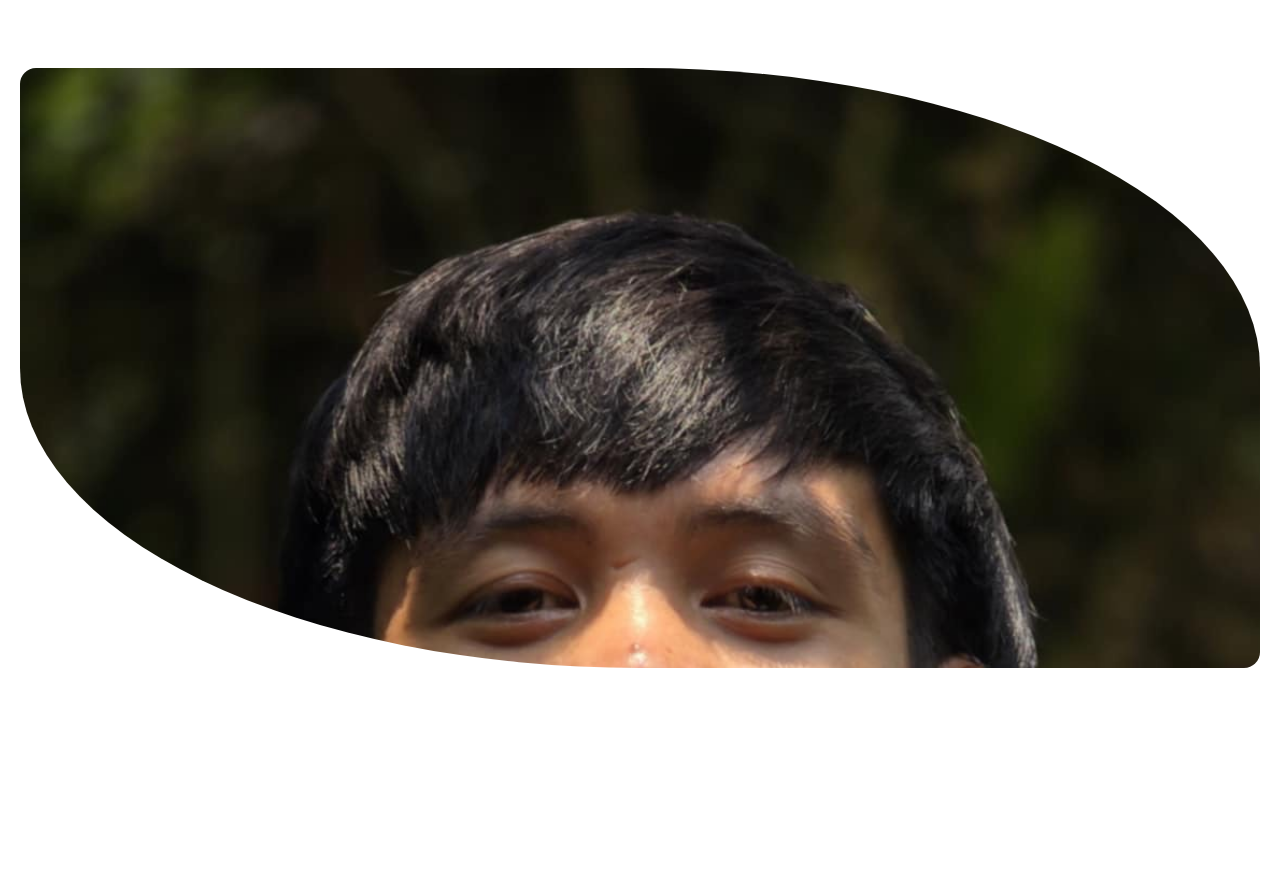
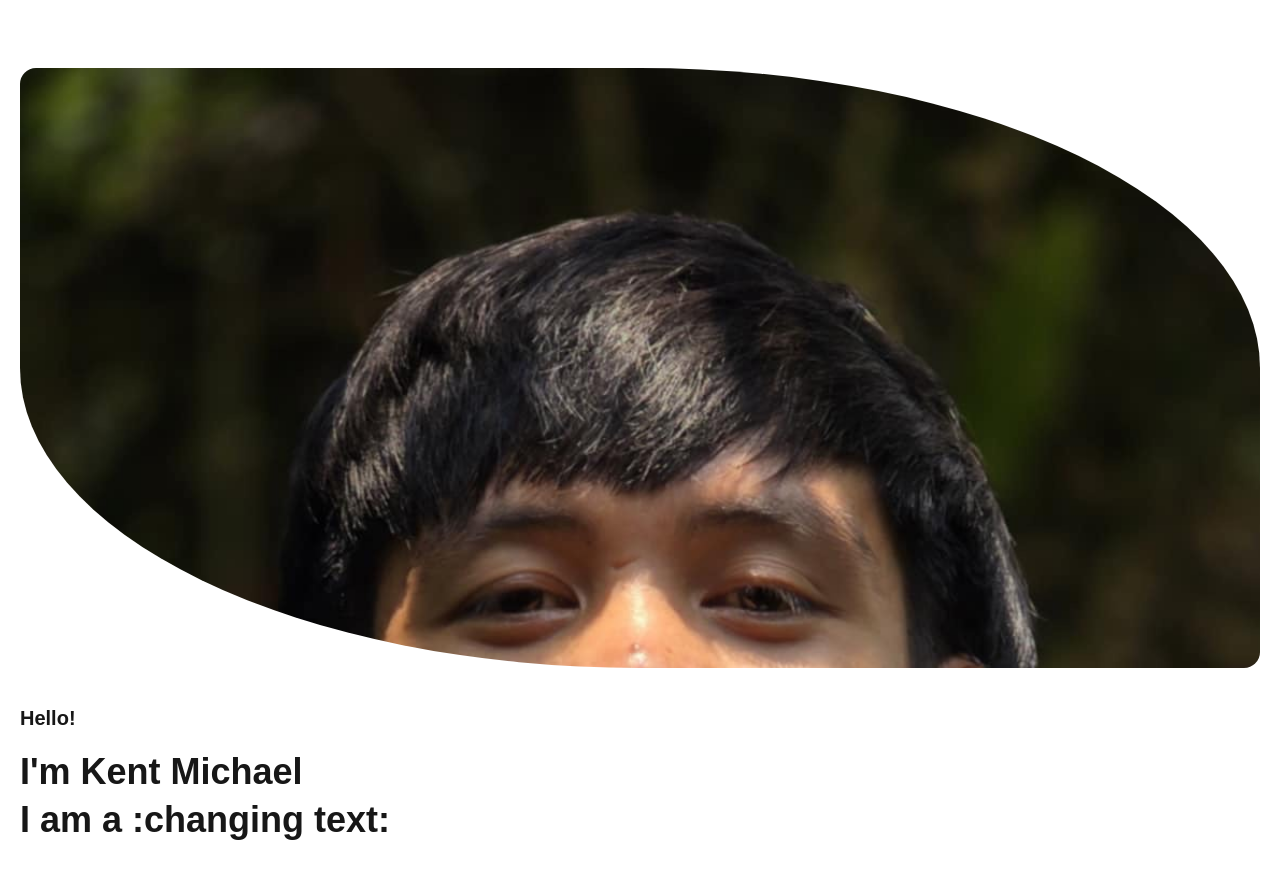
Before and after one commit to kentmichael/kmesan-dev, a Next.js app: page / in a window 1280 px wide. Shown: the top 878 px of the page. Before the commit the page ends 800 px from the top, so only its background shows below. Built offline with nearby package versions, Linux system fonts and the light colour scheme.

Commit message:
feat: add greeting text

```diff
--- a/src/app/page.tsx
+++ b/src/app/page.tsx
@@ -6,6 +6,15 @@ export default function Home() {
       <main className="py-10 px-5">
         <HumburgerMenu />
         <div className="h-[600px] mt-7 rounded-tr-[50%] rounded-tl-2xl rounded-bl-[50%] rounded-br-2xl bg-[url(/images/profile.jpeg)] bg-cover bg-top"></div>
+        <div className="my-4 flex flex-col gap-5">
+          <h1 className="text-xl font-bold mt-5">Hello!</h1>
+          <p className="text-4xl font-semibold">
+            I&apos;m Kent Michael <br />
+            <span className="block mt-2 text-4xl font-semibold text-primary">
+              I am a :changing text:
+            </span>
+          </p>
+        </div>
       </main>
     </>
   );
```
